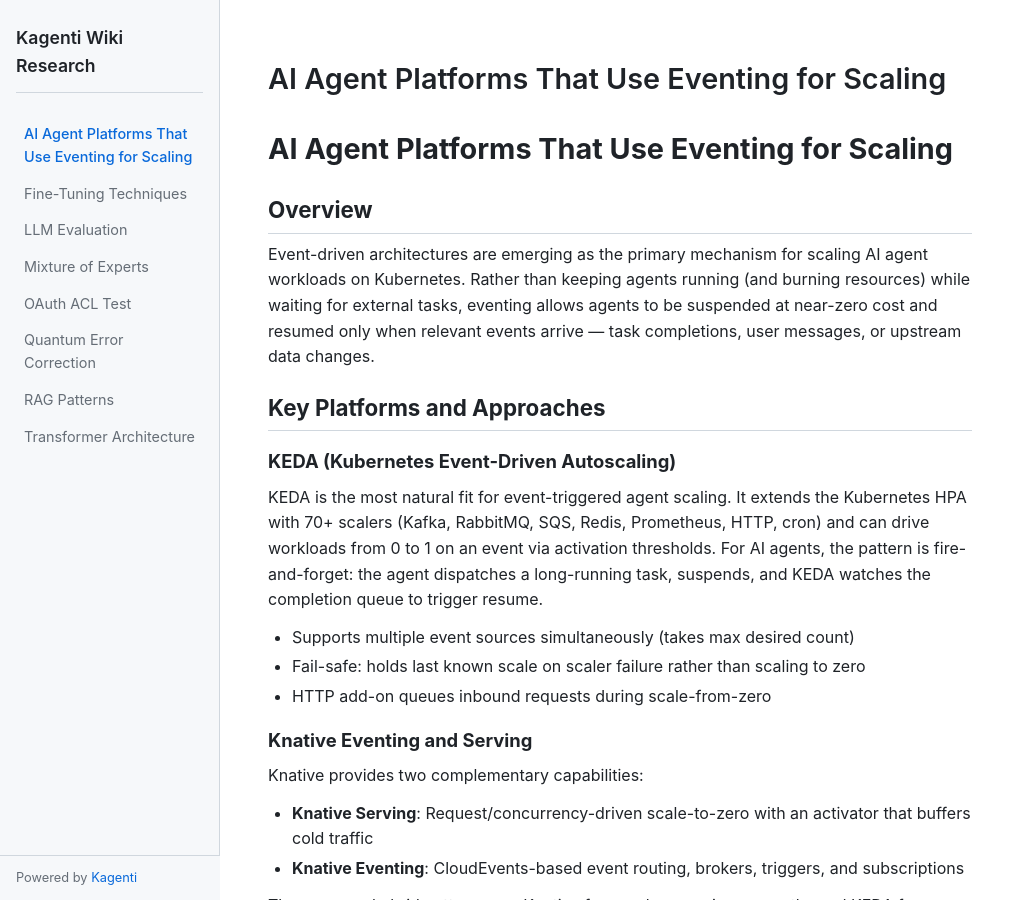
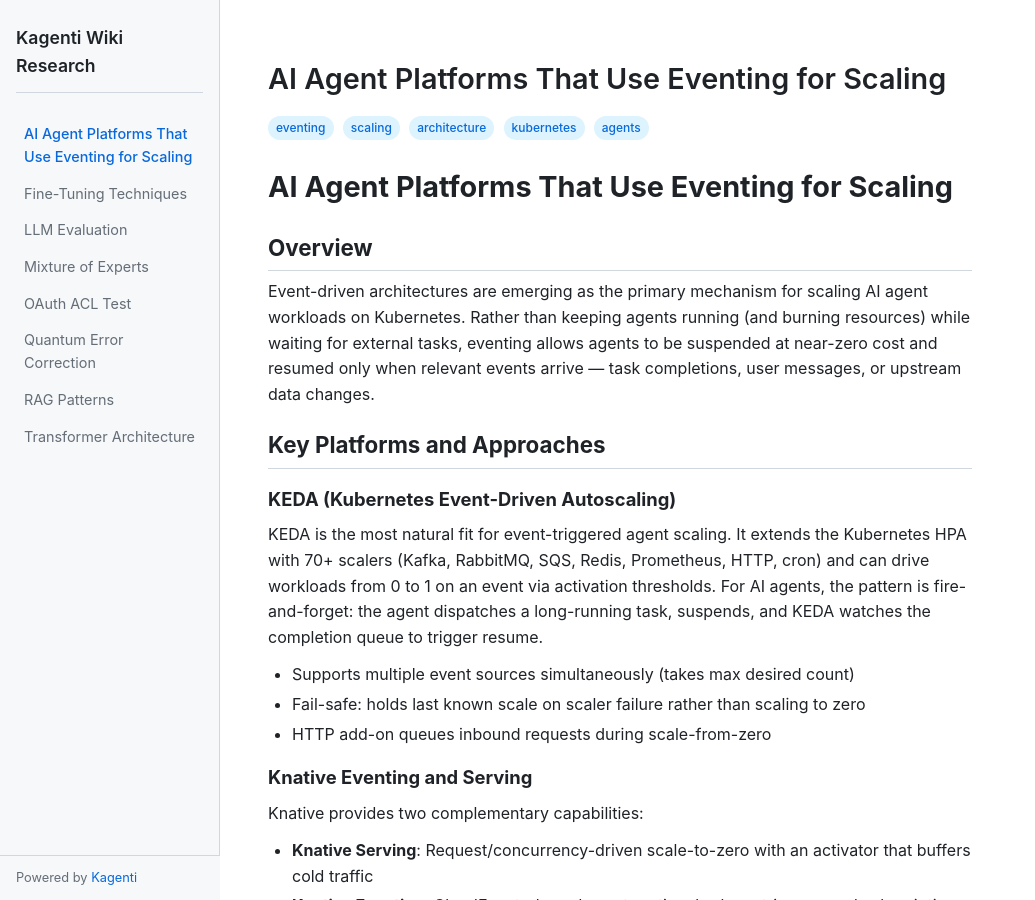
Before and after one commit to kaslom/kagenti-wiki-research, a Jekyll site: the page built from ai/ai-agent-platforms-eventing-scaling.md, in a window 1280 px wide and 900 px high. Shown: the whole window, without its empty margins (0-1035 px from the left). Built offline with Jekyll 4.4.1, drawn with Linux system fonts in a browser that asks for light colours; our own code applies the rules of GitHub Pages for plain Markdown files.

Commit message:
Add tags

```diff
--- a/ai/ai-agent-platforms-eventing-scaling.md
+++ b/ai/ai-agent-platforms-eventing-scaling.md
@@ -1,3 +1,6 @@
+---
+tags: [eventing, scaling, architecture, kubernetes, agents]
+---
 # AI Agent Platforms That Use Eventing for Scaling
 
 ## Overview
```
